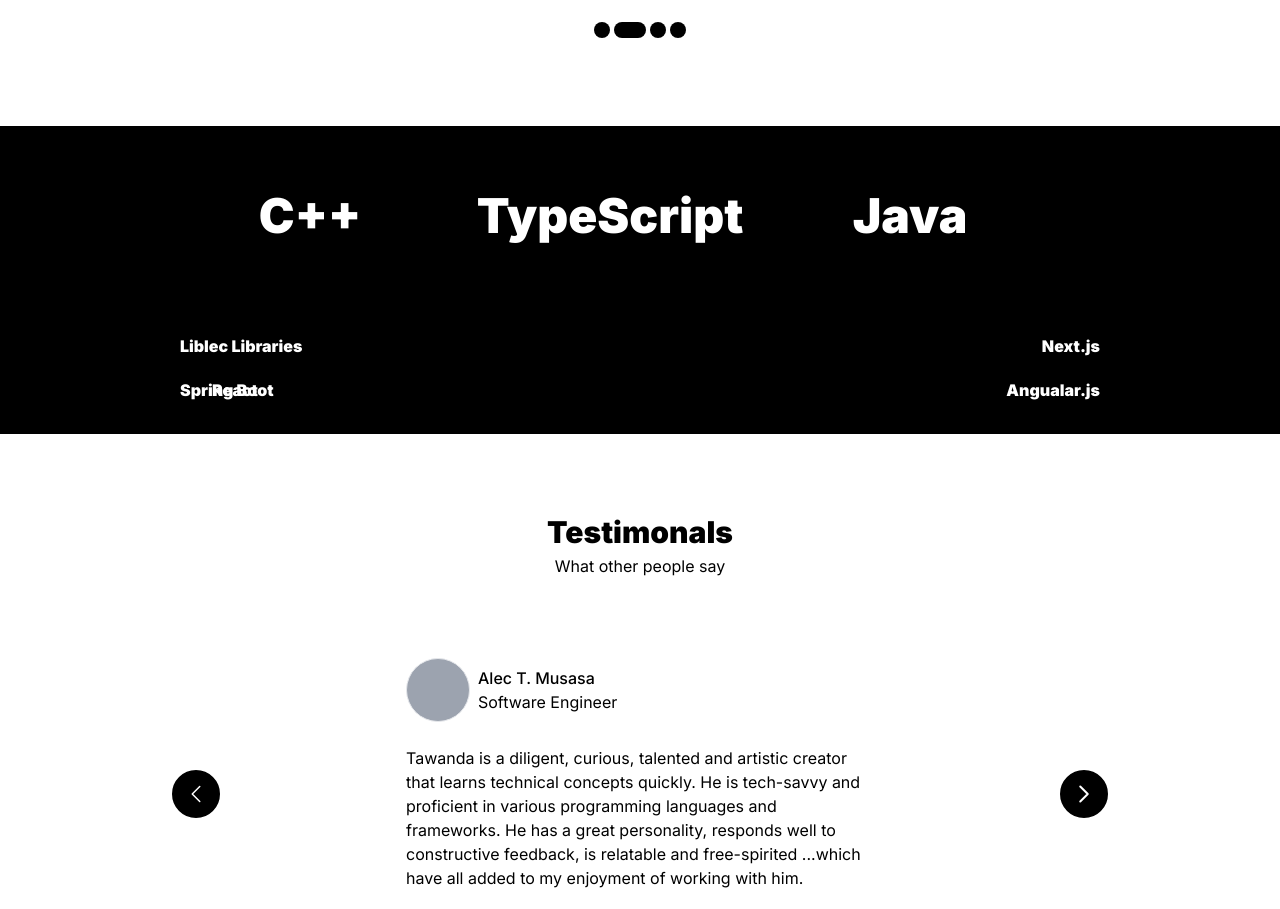
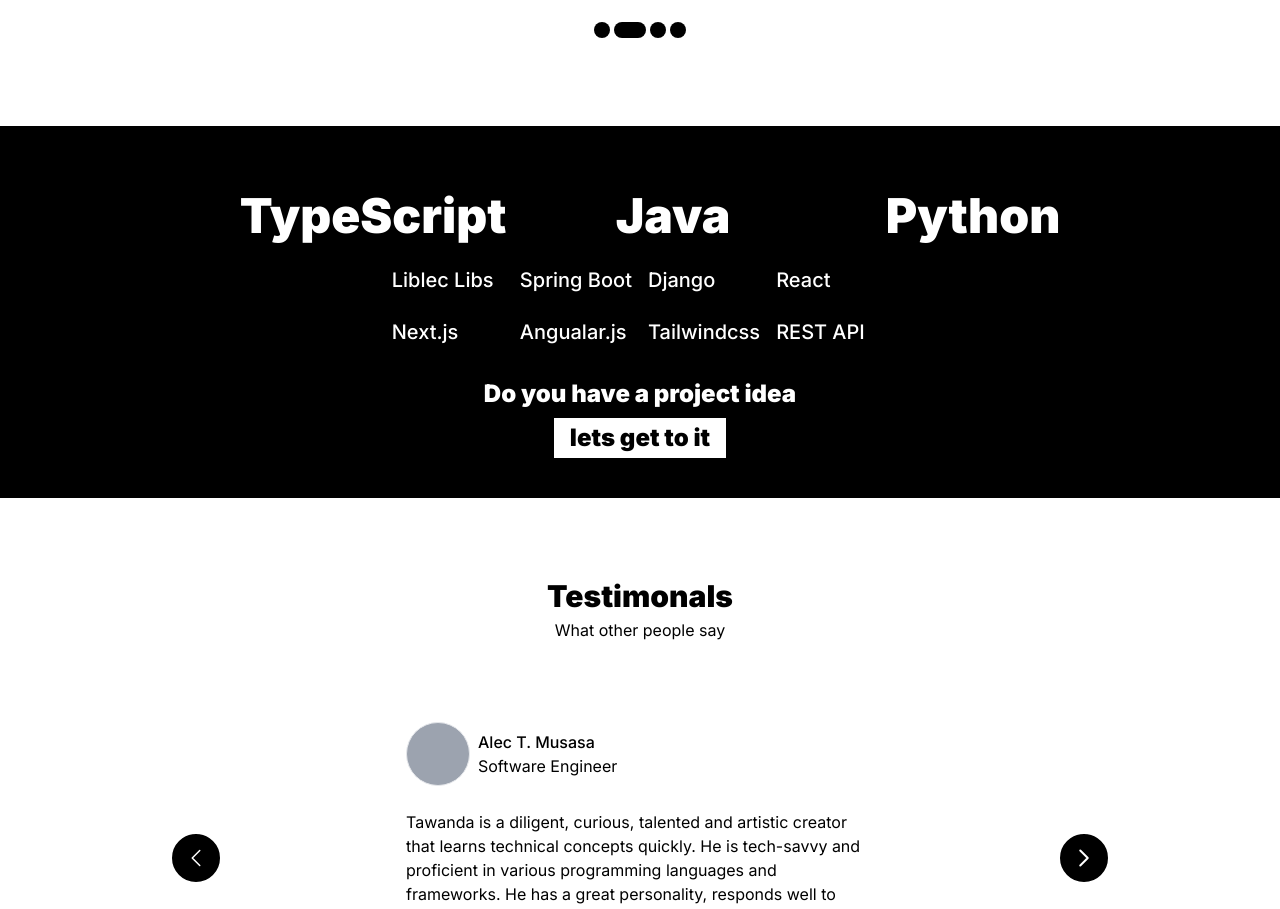
Before and after one commit to tmnyoni/tmnyoni.github.io, a Next.js app: page / in a window 1280 px wide. Shown: the part 2720-3629 px from the top of the page. Built offline with nearby package versions, Linux system fonts and the light colour scheme.

Commit message:
reArranged skills.

```diff
--- a/app/page.tsx
+++ b/app/page.tsx
@@ -95,16 +95,26 @@ export default function Page() {
                 <Projects />
             </section>
 
-            <section className="w-full flex flex-col justify-center items-center px-4 my-8 py-10 bg-black font-black text-white">
+            <section className="w-full flex flex-col justify-center items-center relative px-4 my-8 py-10 bg-black font-black text-white">
                 <Slider />
-                <div className="w-full md:w-9/12 mt-16 py-8 relative">
-                    <div className="absolute left-2 top-1"> Liblec Libraries </div>
-                    <div className="absolute left-2 top-12"> Spring Boot </div>
-                    <div className="absolute left-2 top-28"> Django </div>
-                    <div className="absolute left-10 top-12"> React </div>
-                    <div className="absolute right-2 top-1"> Next.js </div>
-                    <div className="absolute right-2 top-12"> Angualar.js </div>
-                    <div className="absolute right-2 top-28"> REST API </div>
+                <div className="grid grid-cols-4 gap-x-4 gap-y-6 text-xl font-medium">
+                    <div className=""> Liblec Libs </div>
+                    <div className=""> Spring Boot </div>
+                    <div className=""> Django </div>
+                    <div className=""> React </div>
+                    <div className=""> Next.js </div>
+                    <div className=""> Angualar.js </div>
+                    <div className=""> Tailwindcss </div>
+                    <div className=""> REST API </div>
+                </div>
+
+                <div className="flex flex-col items-center">
+                <div className="text-2xl relative mt-8">
+                    Do you have a project idea
+                </div>
+                <div className="bg-white text-black px-4 py-1 text-2xl relative mt-2">
+                    lets get to it
+                </div>
                 </div>
             </section>
 
--- a/app/slider.tsx
+++ b/app/slider.tsx
@@ -1,12 +1,13 @@
 export default function Slider() {
     return (
-        <div className={`hidden lg:block b-white shadow before:bg-gradient-to-r before:from-white before:to-white
-        before:h-[100px] before:absolute before:z-[2] before:top-0 before:left-0 before:bg-green-100
-         h-[100px] m-auto overflow-hidden relative w-[960px] after:bg-gradient-to-r after:from-white after:to-white
-        after:h-[100px] after:absolute after:z-[2] after:r-0 after:top-0
+        <div className={`bg-black shadow  h-[100px] m-auto overflow-hidden relative w-full md:w-[960px]
+        before:bg-gradient-to-r before:from-white before:to-white/0 before:h-[100px] before:absolute before:z-[2]
+        before:top-0 before:left-0
+        after:bg-gradient-to-r after:from-white/0 after:to-white after:h-[100px] after:absolute after:z-[2]
+        after:r-0 after:top-0
         transform`}
         >
-            <div className="animate-scroll flex w-[3000px] text-5xl textwhite">
+            <div className="animate-scroll flex w-[3000px] text-4xl md:text-5xl text-white">
                 <div className="h-[100px] w-[300px] flex items-center justify-center bg-ed-100"> C++ </div>
                 <div className="h-[100px] w-[300px] flex items-center justify-center bg-reen-100"> TypeScript </div>
                 <div className="h-[100px] w-[300px] flex items-center justify-center bg-lue-100"> Java </div>
```
